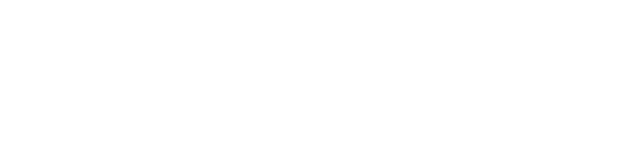
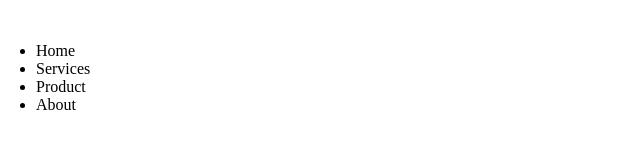
Before and after one commit to mohammadsaeediaf/personal-page, a plain HTML site: page index.html in a window 1280 px wide. Shown: the full height of the page, 12-640 px from the left. Drawn offline with Linux system fonts and the light colour scheme.

Commit message:
Add nav html code

```diff
--- a/index.html
+++ b/index.html
@@ -5,5 +5,17 @@
     <meta name="viewport" content="width=device-width, initial-scale=1.0" />
     <title>Personal Page</title>
   </head>
-  <body></body>
+  <body>
+    <nav>
+      <div class="logo">
+        <img src="images/logo.png" alt="" />
+      </div>
+      <ul>
+        <li>Home</li>
+        <li>Services</li>
+        <li>Product</li>
+        <li>About</li>
+      </ul>
+    </nav>
+  </body>
 </html>
```
